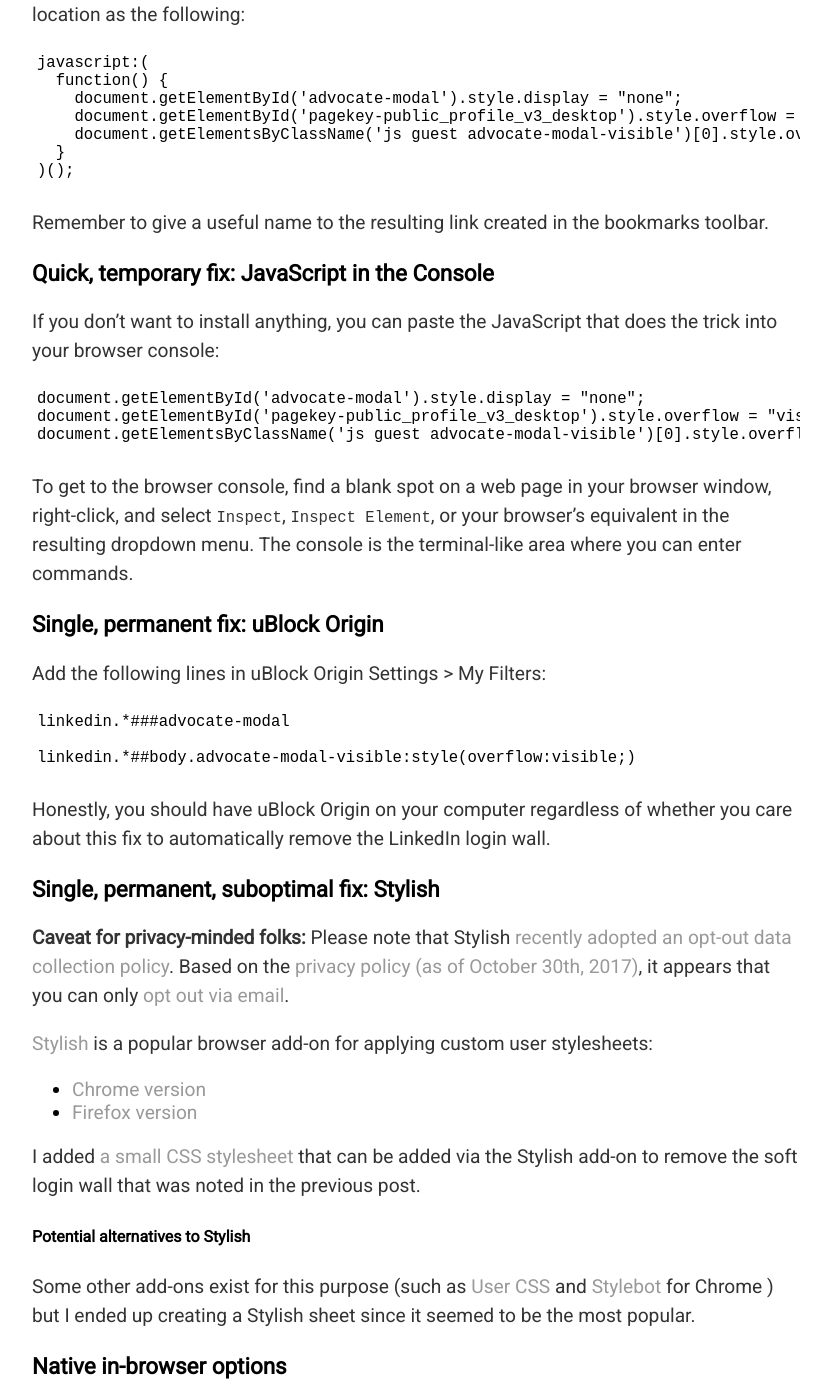
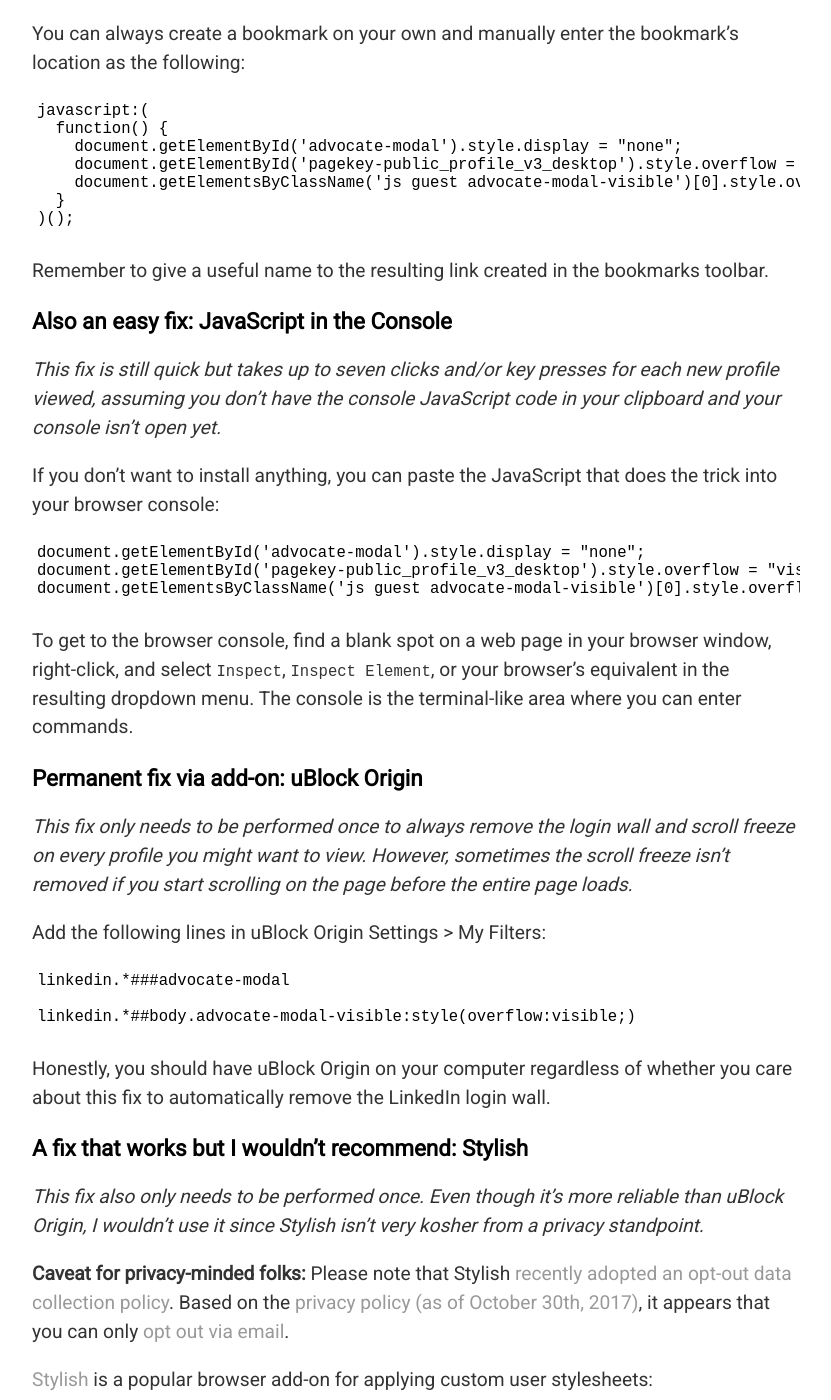
Before and after one commit to geordgez/geordgez.github.io, a Jekyll site: the page built from _posts/2017-12-18-linkedin-login-skipping-methods.md, in a window 1280 px wide and 1400 px high, scrolled down 1248 px. Shown: the whole window, without its empty margins (224-1055 px from the left). Built offline with Jekyll 4.4.1, drawn with Linux system fonts in a browser that asks for light colours; some of the changed text lies outside the part shown.

Commit message:
Writing content fixes to LI Login Jot 2

````diff
--- a/_posts/2017-12-18-linkedin-login-skipping-methods.md
+++ b/_posts/2017-12-18-linkedin-login-skipping-methods.md
@@ -33,7 +33,9 @@
 If you find any issues or bugs, feel free to submit an issue in
 [my repo for this project](https://github.com/geordgez/linkedin-login-wall-css).
 
-### Simple, non-invasive fix: Bookmarklet
+### Best fix: Bookmarklet
+*This fix only needs requires one click for each new profile viewed.*
+
 Go to
 [**this page**](http://gdgz-skip-linkedin-login-wall.s3-website-us-east-1.amazonaws.com/)
 and follow the instructions on the page to drag the link to the browser's
@@ -62,7 +64,11 @@
 Remember to give a useful name to the resulting link created in the
 bookmarks toolbar.
 
-### Quick, temporary fix: JavaScript in the Console
+### Also an easy fix: JavaScript in the Console
+*This fix is still quick but takes up to seven clicks and/or key presses for
+each new profile viewed, assuming you don't have the console JavaScript code in
+your clipboard and your console isn't open yet.*
+
 If you don't want to install anything, you can paste the JavaScript that does
 the trick into your browser console:
 
@@ -77,7 +83,12 @@
 your browser's equivalent in the resulting dropdown menu. The console is the
 terminal-like area where you can enter commands.
 
-### Single, permanent fix: uBlock Origin
+### Permanent fix via add-on: uBlock Origin
+*This fix only needs to be performed once to always remove the login wall and
+scroll freeze on every profile you might want to view. However, sometimes the
+scroll freeze isn't removed if you start scrolling on the page before the
+entire page loads.*
+
 Add the following lines in uBlock Origin Settings > My Filters:
 
 ```
@@ -89,7 +100,11 @@
 Honestly, you should have uBlock Origin on your computer regardless of whether
 you care about this fix to automatically remove the LinkedIn login wall.
 
-### Single, permanent, suboptimal fix: Stylish
+### A fix that works but I wouldn't recommend: Stylish
+*This fix also only needs to be performed once. Even though it's more reliable
+than uBlock Origin, I wouldn't use it since Stylish isn't very kosher from
+a privacy standpoint.*
+
 **Caveat for privacy-minded folks:** Please note that Stylish
 [recently adopted an opt-out data collection policy](https://forum.userstyles.org/discussion/53233/announcement-to-the-community).
 Based on the
@@ -106,7 +121,7 @@
 that can be added via the Stylish add-on to remove the soft login wall that
 was noted in the previous post.
 
-##### Potential alternatives to Stylish
+##### Promising alternatives to Stylish
 Some other add-ons exist for this purpose (such as
 [User CSS](https://chrome.google.com/webstore/detail/user-css/okpjlejfhacmgjkmknjhadmkdbcldfcb?hl=en) and
 [Stylebot](https://chrome.google.com/webstore/detail/stylebot/oiaejidbmkiecgbjeifoejpgmdaleoha?hl=en)
````
